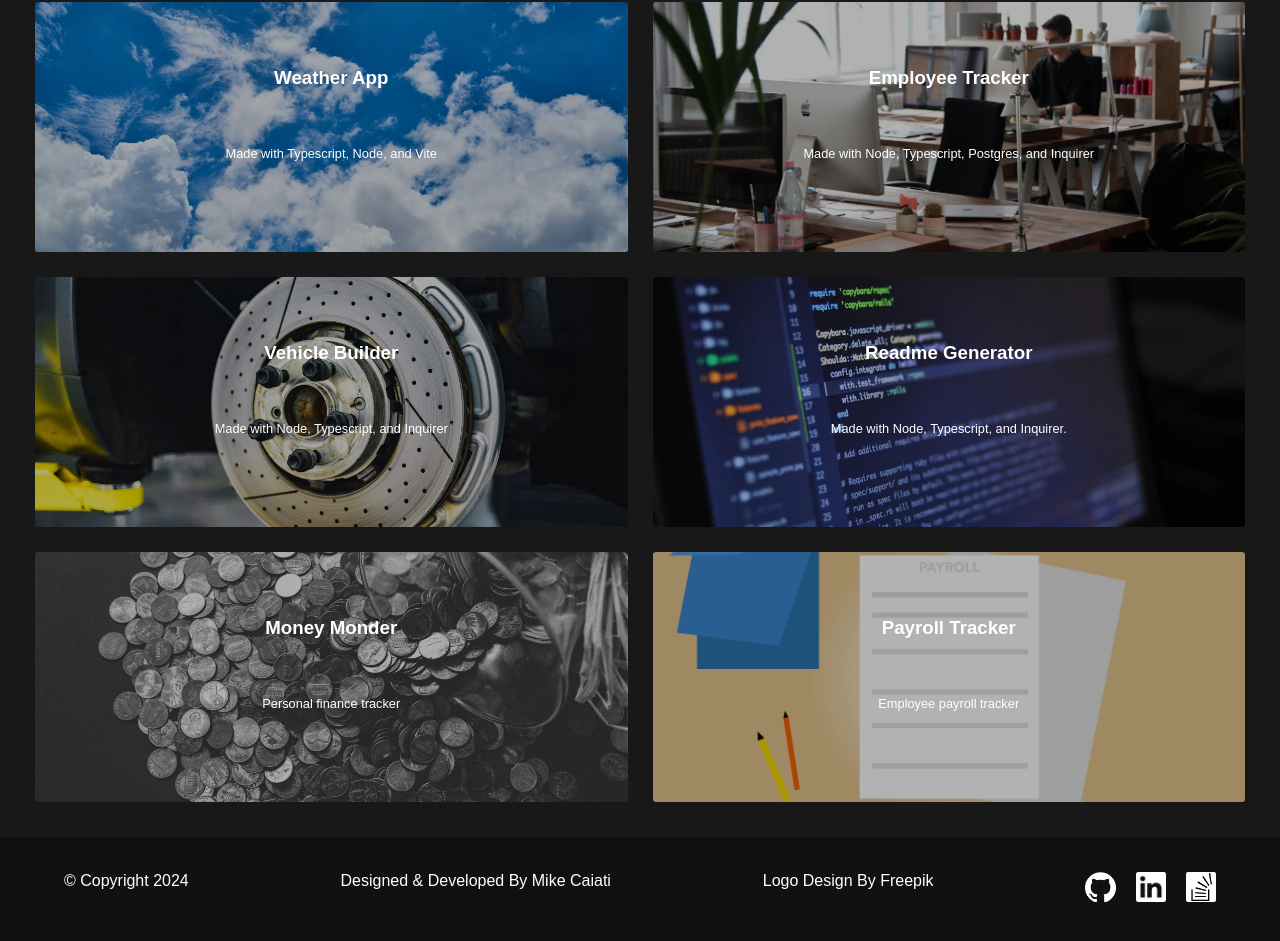
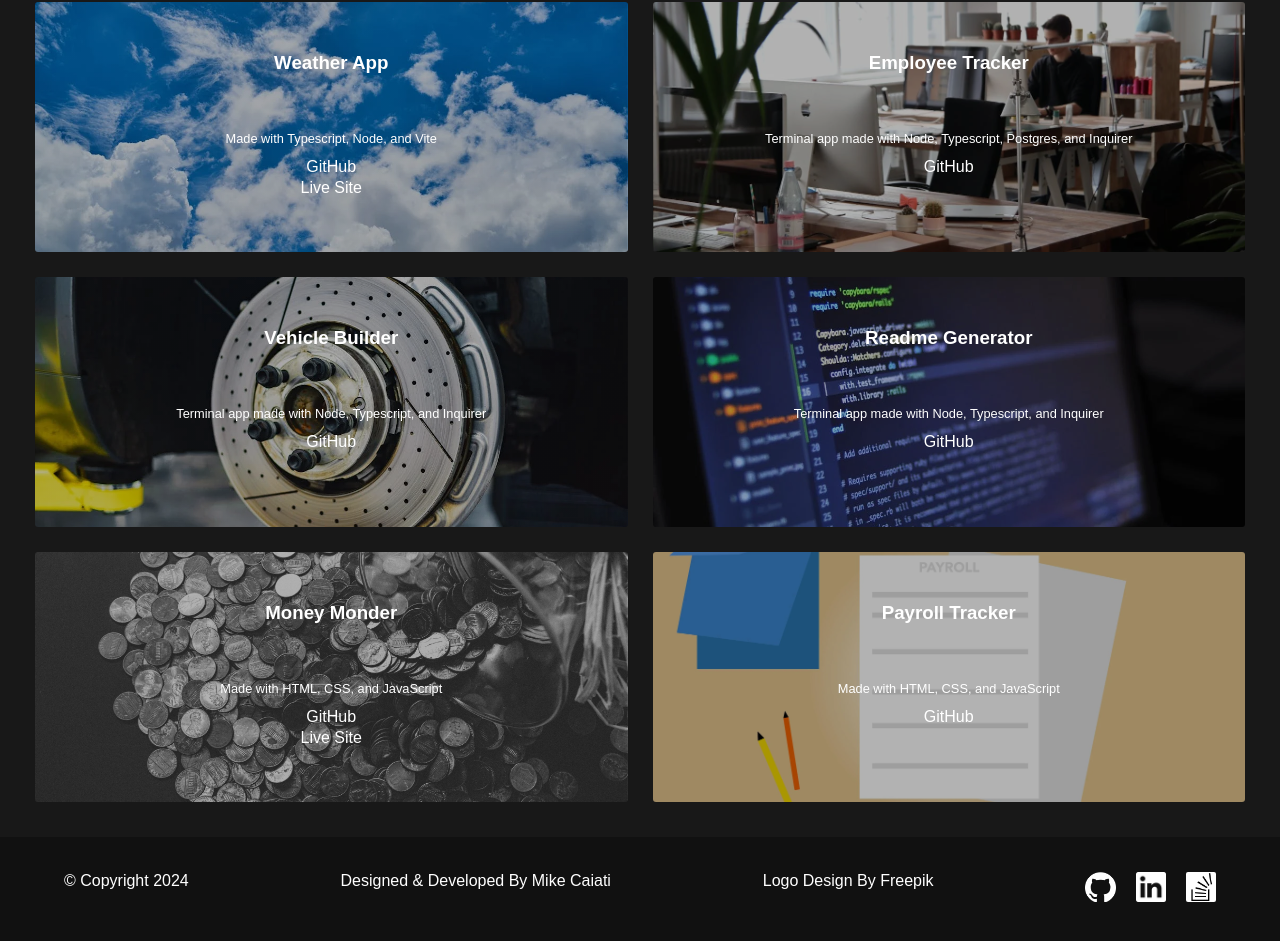
Before and after one commit to mcaiati2/my-react-portfolio, a React (Vite) app: page / in a window 1280 px wide. Shown: the part 1359-2300 px from the top of the page. Built offline with nearby package versions, Linux system fonts and the light colour scheme; no server answers.

Commit message:
completed portfolio

```diff
--- a/src/components/Work.tsx
+++ b/src/components/Work.tsx
@@ -8,10 +8,10 @@ function Work() {
         {/* only use the indx on the map if we don't have another unique identifier */}
         {workItems.map((workObj, index) => (
           <article style={{ backgroundImage: `linear-gradient(rgba(0, 0, 0, .3), rgba(0, 0, 0, .3)), url(${workObj.backgroundImage})` }}>
-              <a key={index} href={workObj.link} target="_blank" rel="noopener noreferrer">
               <h3>{workObj.title}</h3>
               <p>{workObj.description}</p>
-          </a>
+              <a href={workObj.repoLink} className="tag-group">GitHub</a>
+                {workObj.deployedLink && <a href={workObj.deployedLink} className="tag-group">Live Site</a>}
             </article>
         ))}
         </section>
--- a/src/data/index.tsx
+++ b/src/data/index.tsx
@@ -3,35 +3,37 @@ const workItems = [
 		title: 'Weather App',
 		description: 'Made with Typescript, Node, and Vite',
 		backgroundImage: '/images/sunny-weather.webp',
-		link: 'https://api-weather-challenge-2.onrender.com/',
+		deployedLink: 'https://api-weather-challenge-2.onrender.com/',
+		repoLink: 'https://github.com/mcaiati2/api_weather_challenge'
 	},
 	{
 		title: 'Employee Tracker',
-		description: 'Made with Node, Typescript, Postgres, and Inquirer',
+		description: 'Terminal app made with Node, Typescript, Postgres, and Inquirer',
 		backgroundImage: '/images/office.webp',
-		link: 'https://github.com/mcaiati2/employee_tracker_database'
+		repoLink: 'https://github.com/mcaiati2/employee_tracker_database'
 	},
 	{
 		title: 'Vehicle Builder',
-		description: 'Made with Node, Typescript, and Inquirer',
+		description: 'Terminal app made with Node, Typescript, and Inquirer',
 		backgroundImage: '/images/vehicle.webp',
 		link: 'https://github.com/mcaiati2/vehicle_builder_challenge'
 	},
 	{
 		title: 'Readme Generator',
-		description: 'Made with Node, Typescript, and Inquirer.',
+		description: 'Terminal app made with Node, Typescript, and Inquirer',
 		backgroundImage: '/images/computer-screen.webp',
 		link: 'https://github.com/mcaiati2/readme_generator_node_challenge'
 	},
 	{
 		title: 'Money Monder',
-		description: 'Personal finance tracker',
+		description: 'Made with HTML, CSS, and JavaScript',
 		backgroundImage: 'images/money-greyscale.jpeg',
+		deployedLink: 'https://mcaiati2.github.io/money-minder/',
 		link: 'https://github.com/mcaiati2/money-minder'
 	},
 	{
 		title: "Payroll Tracker",
-		description: 'Employee payroll tracker',
+		description: 'Made with HTML, CSS, and JavaScript',
 		backgroundImage: '/images/payroll-list.webp',
 		link: 'https://github.com/mcaiati2/js_employee_payroll_tracker'
 	}
--- a/src/index.scss
+++ b/src/index.scss
@@ -186,17 +186,18 @@ main {
         a {
             text-decoration: none;
             color: inherit;
-
+            display: flex;
+            justify-content: center;
 
         }
 
         article {
-            padding: 15px; // all around
             background-size: cover; // tries to fit
             background-position: center;
             border-radius: 3px; // subtle round edges
             height: 250px;
             color: #FFFFFF;
+
 
             &:hover  {
                 opacity: 50%;
@@ -215,7 +216,16 @@ main {
             p {
                 font-size: .8rem;
                 line-height: 1.3; // this and 1.5 are most common
+                padding-bottom: 10px;
+            }
 
+            .tag-group {
+                position: center;
+                line-height: 1.3;
+                &:hover {
+                    text-decoration: underline;
+                    opacity: 100%
+                }
             }
         }
     }
```
